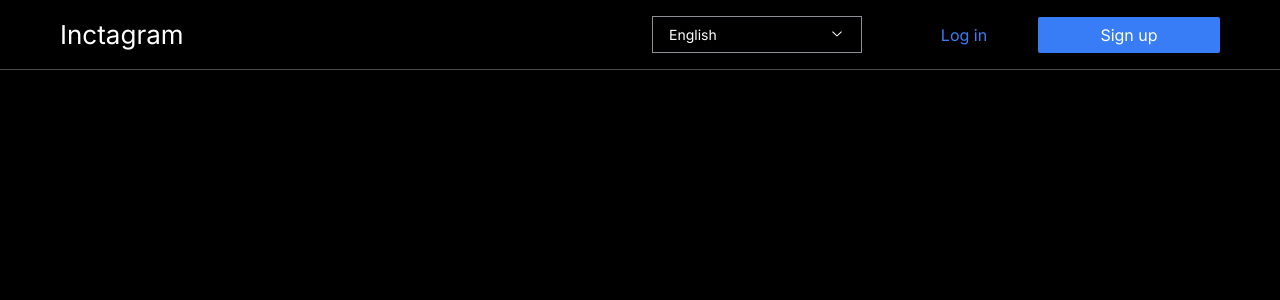
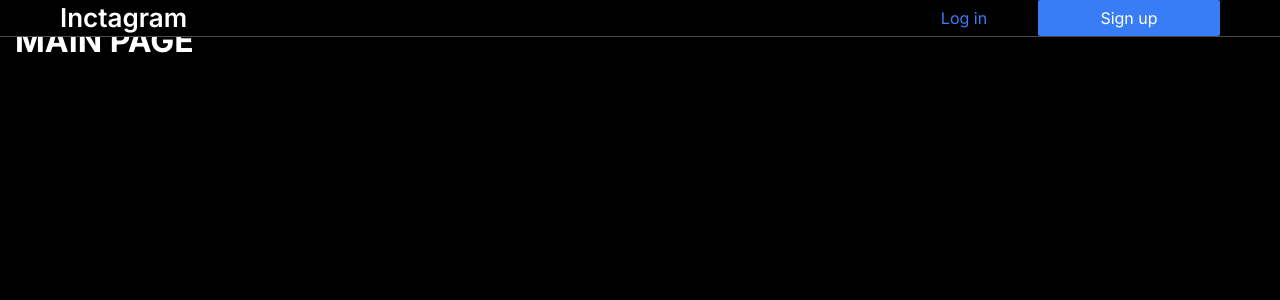
Before and after one commit to samuraiDev25/Lumio, a Next.js app: page / in a window 1280 px wide. Shown: the top 300 px of the page. Built offline with nearby package versions, Linux system fonts and the light colour scheme.

Commit message:
fix(button, header): resolve App Router rendering failures

```diff
--- a/app/page.tsx
+++ b/app/page.tsx
@@ -1,11 +1,8 @@
 'use client';
-
-import { Header } from '@/widgets/header/ui';
 
 export default function Home() {
   return (
     <div>
-      <Header />
       <h1>MAIN PAGE</h1>
     </div>
   );
--- a/src/app/Providers.tsx
+++ b/src/app/Providers.tsx
@@ -1,9 +1,5 @@
 import { PropsWithChildren } from 'react';
 
 export const Providers = ({ children }: PropsWithChildren) => {
-  return (
-    <>
-      <>{children}</>
-    </>
-  );
+  return <>{children}</>;
 };
--- a/src/shared/ui/button/Button.tsx
+++ b/src/shared/ui/button/Button.tsx
@@ -4,16 +4,17 @@ import * as React from 'react';
 import { Slot } from '@radix-ui/react-slot';
 import clsx from 'clsx';
 import s from './Button.module.scss';
+import { ComponentPropsWithRef } from 'react';
 
 export type ButtonVariant = 'primary' | 'secondary' | 'outline' | 'link';
 export type ButtonSize = 'sm' | 'md' | 'lg';
 
-export type ButtonProps = React.ButtonHTMLAttributes<HTMLButtonElement> & {
-  asChild?: boolean;
+export type ButtonProps = {
   variant?: ButtonVariant;
   size?: ButtonSize;
   fullWidth?: boolean;
-};
+  asChild?: boolean;
+} & ComponentPropsWithRef<'button'>;
 
 export const Button = React.forwardRef<HTMLButtonElement, ButtonProps>(
   (
@@ -24,7 +25,6 @@ export const Button = React.forwardRef<HTMLButtonElement, ButtonProps>(
       fullWidth = false,
       asChild = false,
       children,
-      disabled,
       ...props
     },
     ref,
@@ -40,15 +40,7 @@ export const Button = React.forwardRef<HTMLButtonElement, ButtonProps>(
     );
 
     return (
-      <Comp
-        ref={ref}
-        className={buttonClasses}
-        disabled={disabled}
-        aria-disabled={disabled}
-        role={asChild ? undefined : 'button'}
-        tabIndex={disabled ? -1 : 0}
-        {...props}
-      >
+      <Comp ref={ref} className={buttonClasses} {...props}>
         {children}
       </Comp>
     );
--- a/src/widgets/header/ui/Header.module.scss
+++ b/src/widgets/header/ui/Header.module.scss
@@ -34,11 +34,6 @@
   @include t.uik-h3-typography;
 }
 
-.logo h1 {
-  @include t.uik-large;
-
-  font-size: 26px;
-}
 
 .selectBox {
   display: flex;
--- a/src/widgets/header/ui/Header.tsx
+++ b/src/widgets/header/ui/Header.tsx
@@ -4,23 +4,26 @@ import s from './Header.module.scss';
 import { Button, Container } from '@/shared/ui';
 import { HeaderSelect } from '@/widgets/header/ui/headerSelect/HeaderSelect';
 import Link from 'next/link';
+import { Typography } from '@/shared/ui/typography/Typography';
 
 export const Header = () => {
   return (
     <header className={s.header}>
       <Container>
         <div className={s.headerWrapper}>
-          <Link href={'/'} className={s.logo}>
-            <h1>Inctagram</h1>
+          <Link href={'/'}>
+            <Typography variant={'large'} as={'span'}>
+              Inctagram
+            </Typography>
           </Link>
           <div className={s.selectBox}>
-            <HeaderSelect />
+            {/*<HeaderSelect />*/}
             <div className={s.buttonWrapper}>
               <Button variant={'link'} asChild>
-                <Link href={'/log-in'}>Log in</Link>
+                <Link href={'/auth/sign-in'}>Log in</Link>
               </Button>
               <Button variant={'primary'} asChild>
-                <Link href={'/sign-in'}>Sign up</Link>
+                <Link href={'/auth/sign-up'}>Sign up</Link>
               </Button>
             </div>
           </div>
```
